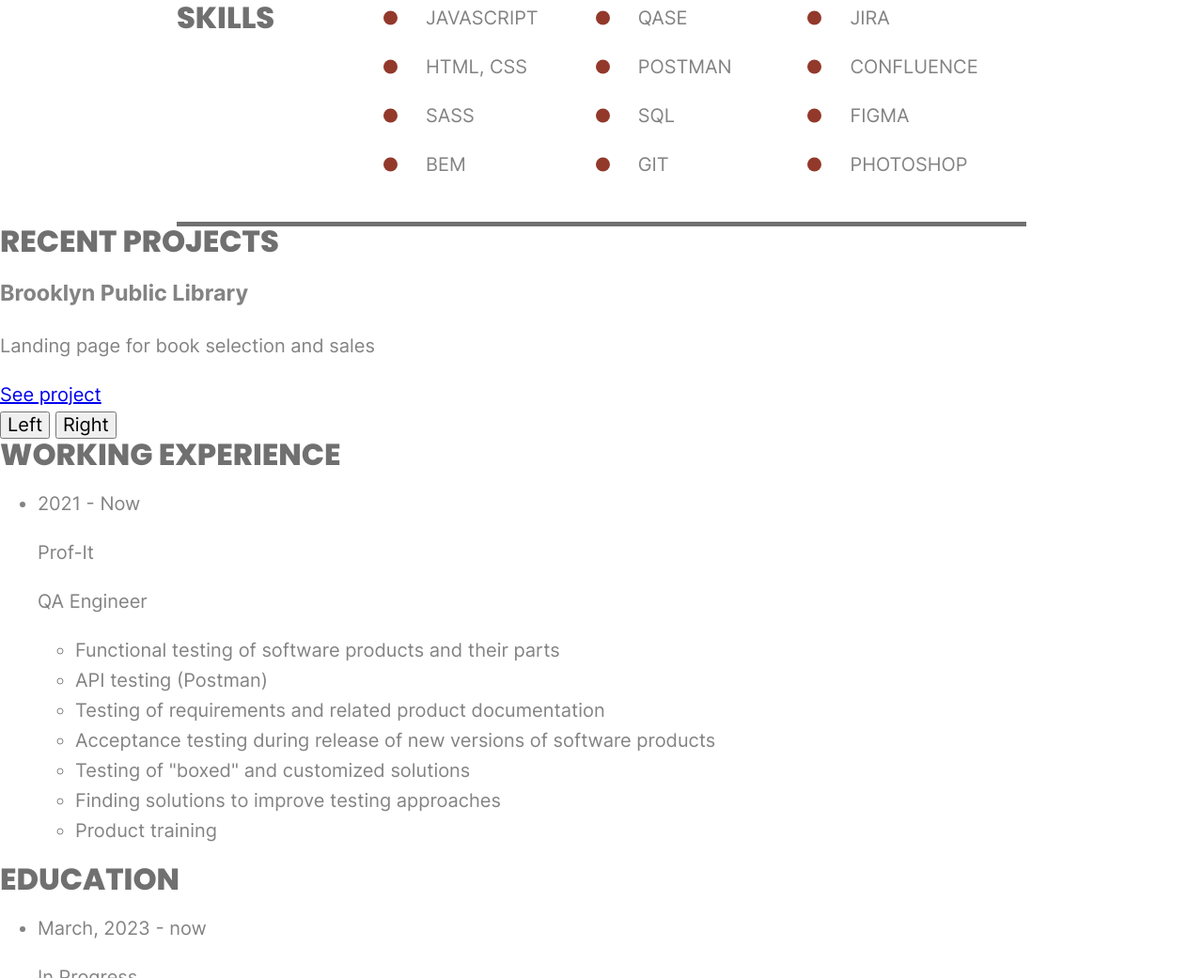
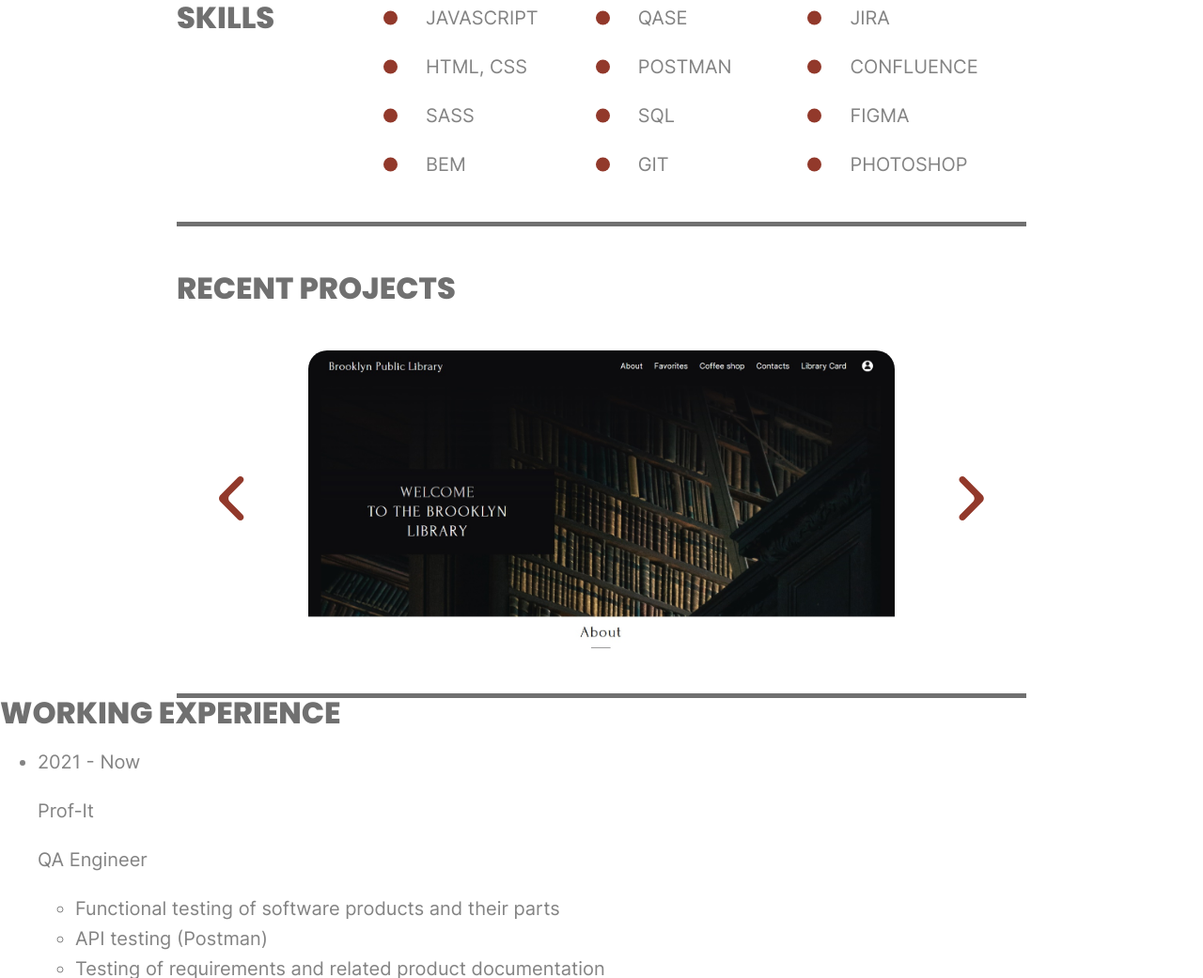
Before and after one commit to MksGdwn/CV, a plain HTML site: page index.html in a window 1280 px wide. Shown: the part 1083-2124 px from the top of the page at 94% size. Drawn offline with Linux system fonts and the light colour scheme.

Commit message:
feat: add projects style

```diff
--- /dev/null
+++ b/css/scss/components/projects/index.scss
@@ -0,0 +1 @@
+@import "./projects.scss";
--- /dev/null
+++ b/css/scss/components/projects/projects.scss
@@ -0,0 +1,12 @@
+.projects {
+
+  &__container {
+    padding-top: 50px;
+    padding-bottom: 50px;
+  }
+
+  &__title {
+    margin-bottom: 50px;
+  }
+
+}
--- /dev/null
+++ b/css/scss/components/slider/index.scss
@@ -0,0 +1 @@
+@import "./slider.scss";
--- /dev/null
+++ b/css/scss/components/slider/slider.scss
@@ -0,0 +1,48 @@
+.slider {
+
+  &__wrapper {
+    position: relative;
+    padding: 0 140px;
+  }
+
+  &__item {
+    height: 320px;
+    width: 100%;
+
+    background: url("./../assets/img/library.jpg");
+    background-size: cover;
+    border-radius: 20px;
+  }
+
+  &__item-content {
+    display: none;
+  }
+
+  &__controls {
+    position: absolute;
+    top: 50%;
+    left: 0;
+    display: flex;
+    justify-content: space-between;
+    width: 100%;
+
+    transform: translateY(-50%);
+  }
+
+  &__btn {
+    background: transparent;
+    border: none;
+    fill: $additional-color;
+
+    cursor: pointer;
+
+    &--left {
+      padding-left: 5%;
+    }
+
+    &--right {
+      padding-right: 5%;
+    }
+  }
+
+}
--- a/css/scss/index.scss
+++ b/css/scss/index.scss
@@ -4,3 +4,5 @@
 @import "./components/promo";
 @import "./components/about";
 @import "./components/skills";
+@import "./components/projects";
+@import "./components/slider";
--- a/index.html
+++ b/index.html
@@ -86,19 +86,31 @@
       </div>
     </section>
     <section class="projects">
+      <div class="projects__container container container--separator">
         <h2 class="projects__title title">Recent projects</h2>
         <div class="projects__slider slider">
           <div class="slider__wrapper">
             <div class="slider__list">
               <div class="slider__item">
+                <div class="slider__item-content">
                   <h3 class="slider__item-title">Brooklyn Public Library</h3>
                   <p class="slider__item-desc">Landing page for book selection and sales</p>
                   <a href="#" class="slider__item-btn">See project</a>
                 </div>
               </div>
+            </div>
             <div class="slider__controls">
-            <button class="slider__btn slider__btn--left">Left</button>
-            <button class="slider__btn slider__btn--right">Right</button>
+              <button class="slider__btn slider__btn--left">
+                <svg width="27" height="48" viewBox="0 0 27 48" xmlns="http://www.w3.org/2000/svg">
+                  <path d="M25.3245 41.43C26.7009 42.8186 26.7013 45.0568 25.3254 46.4459C23.9318 47.8528 21.6584 47.8535 20.264 46.4474L1.494 27.5208C-0.439083 25.5716 -0.439083 22.4284 1.494 20.4792L20.264 1.55258C21.6584 0.146526 23.9318 0.147216 25.3254 1.55412C26.7013 2.94316 26.7009 5.18143 25.3245 6.56997L11.5361 20.48C9.6041 22.429 9.6041 25.571 11.5361 27.52L25.3245 41.43Z"/>
+                </svg>
+              </button>
+              <button class="slider__btn slider__btn--right">
+                <svg width="27" height="48" viewBox="0 0 27 48" xmlns="http://www.w3.org/2000/svg">
+                  <path d="M1.48553 6.56996C0.109145 5.18143 0.108735 2.94316 1.48461 1.55412C2.87818 0.147215 5.15156 0.146525 6.54599 1.55258L25.316 20.4792C27.2491 22.4284 27.2491 25.5716 25.316 27.5208L6.54599 46.4474C5.15156 47.8535 2.87818 47.8528 1.48461 46.4459C0.108735 45.0568 0.109147 42.8186 1.48554 41.43L15.2739 27.52C17.2059 25.571 17.2059 22.429 15.2739 20.48L1.48553 6.56996Z"/>
+                </svg>
+              </button>
+            </div>
           </div>
         </div>
       </div>
```
Also changed, not shown: assets/img/library.jpg (added), css/style.css, 1 other file. Lines whose indentation alone changed are shown as unchanged.
